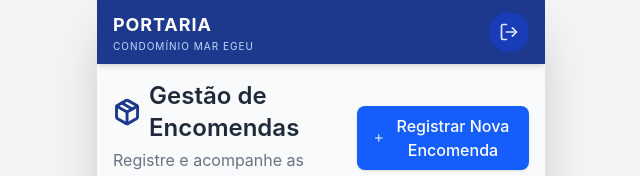
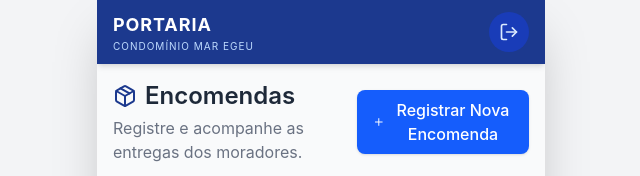
Before and after one commit to PedroNilton/condoeconomy-web, a React (Vite) app: page /portaria/encomendas in a window 1280 px wide. Shown: the top 176 px of the page, without its empty margins (319-959 px from the left). Built offline with nearby package versions, Linux system fonts and the light colour scheme; no server answers; sample sign-in values are in the browser's storage.

Commit message:
style(portaria): ajusta titulo e icone de reservas e encomendas para alinhamento simetrico exato

```diff
--- a/src/pages/Encomendas/EncomendasList.tsx
+++ b/src/pages/Encomendas/EncomendasList.tsx
@@ -82,8 +82,8 @@ export function EncomendasList() {
       <div className="flex flex-col sm:flex-row sm:items-center justify-between gap-4">
         <div>
           <h3 className="text-2xl font-semibold text-gray-800 flex items-center gap-2">
-            <Package className="w-10 h-10 text-blue-900" strokeWidth={2.5} />
-            Gestão de Encomendas
+            <Package className="w-6 h-6 text-blue-900" />
+            Encomendas
           </h3>
           <p className="text-gray-500 mt-1">Registre e acompanhe as entregas dos moradores.</p>
         </div>
--- a/src/pages/Reservas/ReservasList.tsx
+++ b/src/pages/Reservas/ReservasList.tsx
@@ -64,8 +64,8 @@ export function ReservasList() {
       <div className="flex flex-col sm:flex-row sm:items-center justify-between gap-4">
         <div>
           <h3 className="text-2xl font-semibold text-gray-800 flex items-center gap-2">
-            <CalendarDays className="w-10 h-10 text-blue-900" strokeWidth={2.5} />
-            Agenda de Áreas Comuns
+            <CalendarDays className="w-6 h-6 text-blue-900" />
+            Reservas
           </h3>
           <p className="text-gray-500 mt-1">Controle os salões e a entrada de convidados no dia.</p>
         </div>
```
